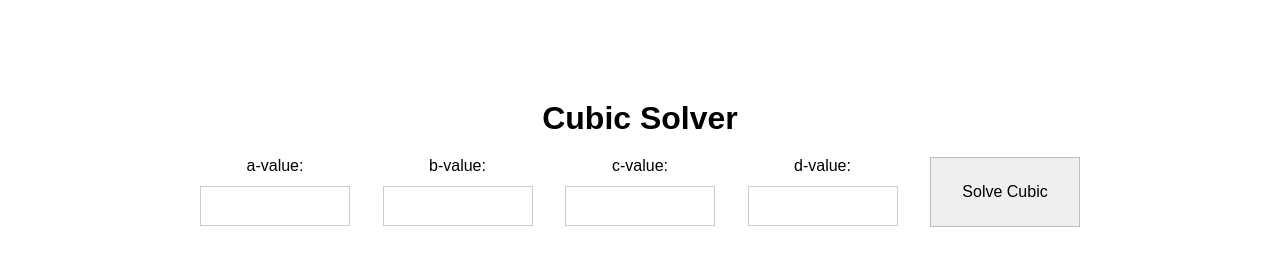
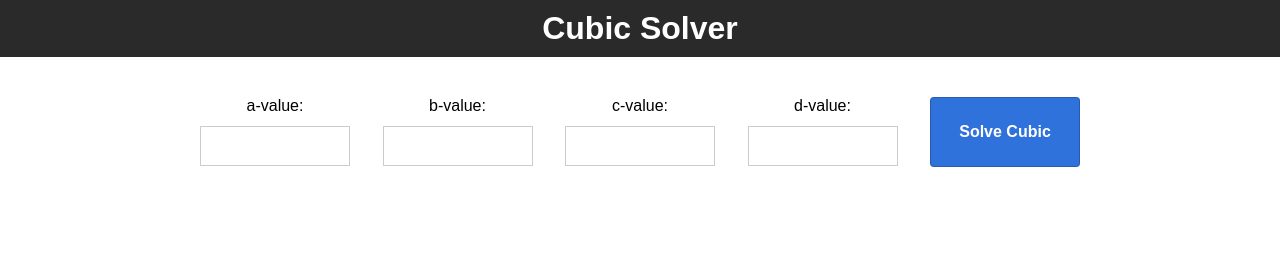
Before and after one commit to Alex-Liu-0704/ics4u-assignment-2, a website built with Vite: page index.html in a window 1280 px wide. Built offline with nearby package versions, Linux system fonts and the light colour scheme.

Commit message:
styled css to look like desmos

```diff
--- a/style.css
+++ b/style.css
@@ -6,19 +6,29 @@
   font-family: Arial, Helvetica, sans-serif;
 }
 
-.calculator-container {
-  margin: 100px 200px 0 200px;
-}
+/* .calculator-container {
+  margin: 0px 200px 0 200px;
+} */
 
 .title {
   display: flex;
   justify-content: center;
-  margin-bottom: 20px;
+  padding-bottom: 10px;
+  margin-bottom: 40px;
+  padding-top: 10px;
+  background: #2a2a2a;
+  color: rgb(211, 211, 211);
+  width: 100vw;
+}
+
+.title:hover {
+  color: white;
 }
 
 form {
   display: flex;
   justify-content: space-between;
+  margin: 0px 200px 0 200px;
 }
 
 .input-container {
@@ -51,6 +61,11 @@ input[type="number"] {
   width: 150px;
   height: 70px;
   font-size: 16px;
+  font-weight: 600;
+  background: #2f72dc;
+  color: white;
+  border-radius: 4px;
+  transition: opacity 0.2s ease;
 }
 
 #solve-button:hover {
@@ -79,7 +94,7 @@ input[type="number"] {
 }
 
 #results-table {
-    border-collapse: collapse;
+  border-collapse: collapse;
 }
 
 #results-table td,
@@ -92,3 +107,9 @@ input[type="number"] {
 #results-table th {
   background-color: #f5f5f5;
 }
+
+.graph-container {
+  border: 1px solid #e2e2e2;
+  padding: 10px;
+  background: white;
+}
```
